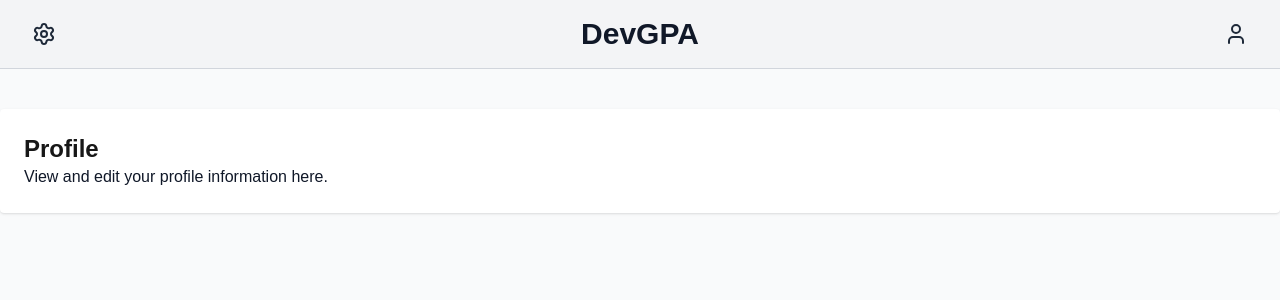
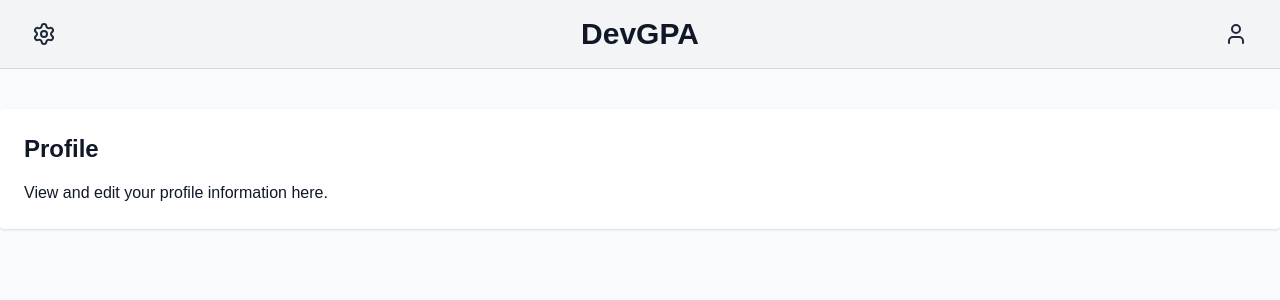
Before and after one commit to hackutd/hackutd-devday-beginner-2025, a Next.js app: page /profile in a window 1280 px wide. Shown: the top 300 px of the page. Built offline with nearby package versions, Linux system fonts and the light colour scheme.

Commit message:
text color fix 2

```diff
--- a/src/app/profile/page.js
+++ b/src/app/profile/page.js
@@ -6,7 +6,7 @@
         <div className="min-h-screen bg-gray-50">
             <Navbar />
             <div className="container mx-auto mt-10 p-6 bg-white shadow rounded">
-                <h1 className="text-2xl font-bold mb-4text-gray-900">Profile</h1>
+                <h1 className="text-2xl font-bold mb-4 text-gray-900">Profile</h1>
                 <p className="text-gray-900">View and edit your profile information here.</p>
                 {/* Add your profile components here */}
             </div>
```
